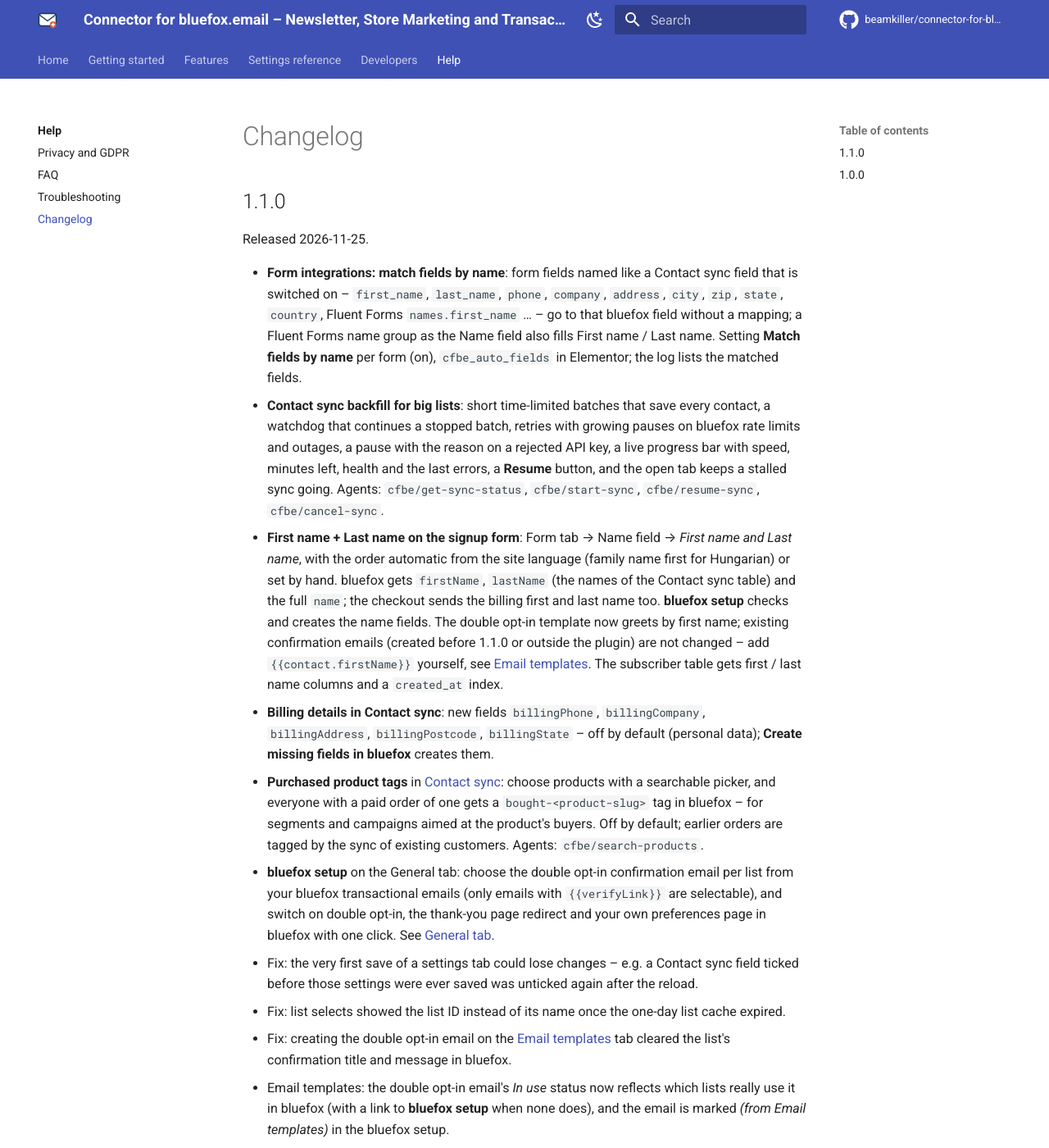
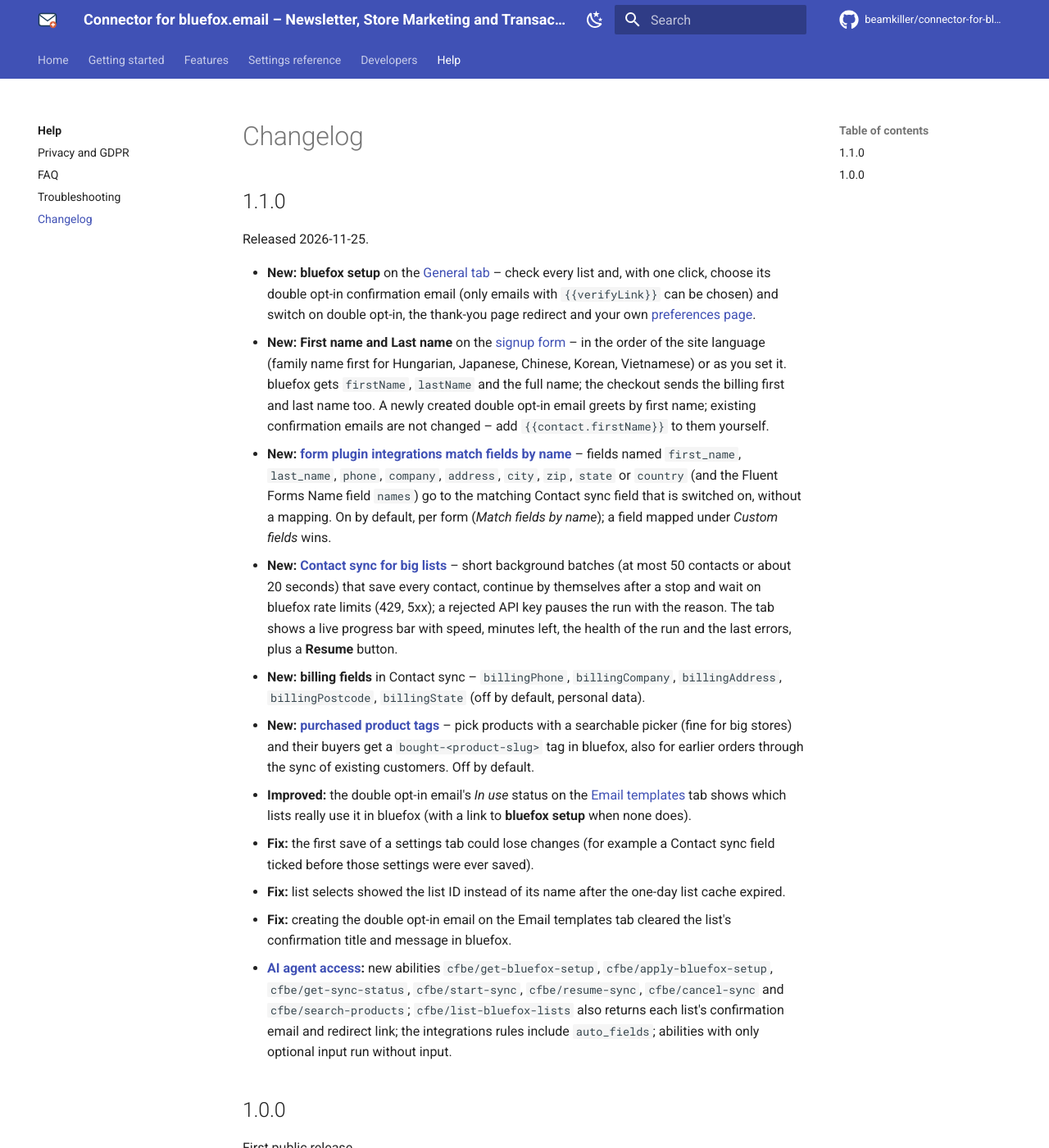
Before and after one commit to beamkiller/connector-for-bluefox-email, an MkDocs documentation site: the page built from docs/help/changelog.md, in a window 1280 px wide and 1400 px high. Shown: the whole window at 82% size. Built offline with MkDocs 1.6.1 and Material for MkDocs 9.7.7, drawn with Linux system fonts in a browser that asks for light colours; comment, search, counter and statistics services are not loaded; some of the changed text lies outside the part shown.

Commit message:
1.1.0 changelog: grouped New / Improved / Fix (readme and docs)
Co-Authored-By: Claude Opus 5.5 <noreply@anthropic.com>

```diff
--- a/docs/help/changelog.md
+++ b/docs/help/changelog.md
@@ -4,17 +4,17 @@
 
 Released 2026-11-25.
 
-- **Form integrations: match fields by name**: form fields named like a Contact sync field that is switched on – `first_name`, `last_name`, `phone`, `company`, `address`, `city`, `zip`, `state`, `country`, Fluent Forms `names.first_name` … – go to that bluefox field without a mapping; a Fluent Forms name group as the Name field also fills First name / Last name. Setting **Match fields by name** per form (on), `cfbe_auto_fields` in Elementor; the log lists the matched fields.
-- **Contact sync backfill for big lists**: short time-limited batches that save every contact, a watchdog that continues a stopped batch, retries with growing pauses on bluefox rate limits and outages, a pause with the reason on a rejected API key, a live progress bar with speed, minutes left, health and the last errors, a **Resume** button, and the open tab keeps a stalled sync going. Agents: `cfbe/get-sync-status`, `cfbe/start-sync`, `cfbe/resume-sync`, `cfbe/cancel-sync`.
-- **First name + Last name on the signup form**: Form tab → Name field → *First name and Last name*, with the order automatic from the site language (family name first for Hungarian) or set by hand. bluefox gets `firstName`, `lastName` (the names of the Contact sync table) and the full `name`; the checkout sends the billing first and last name too. **bluefox setup** checks and creates the name fields. The double opt-in template now greets by first name; existing confirmation emails (created before 1.1.0 or outside the plugin) are not changed – add `{{contact.firstName}}` yourself, see [Email templates](../features/email-templates.md). The subscriber table gets first / last name columns and a `created_at` index.
-- **Billing details in Contact sync**: new fields `billingPhone`, `billingCompany`, `billingAddress`, `billingPostcode`, `billingState` – off by default (personal data); **Create missing fields in bluefox** creates them.
-- **Purchased product tags** in [Contact sync](../features/contact-sync.md#purchased-product-tags): choose products with a searchable picker, and everyone with a paid order of one gets a `bought-<product-slug>` tag in bluefox – for segments and campaigns aimed at the product's buyers. Off by default; earlier orders are tagged by the sync of existing customers. Agents: `cfbe/search-products`.
-- **bluefox setup** on the General tab: choose the double opt-in confirmation email per list from your bluefox transactional emails (only emails with `{{verifyLink}}` are selectable), and switch on double opt-in, the thank-you page redirect and your own preferences page in bluefox with one click. See [General tab](../settings/general.md#bluefox-setup).
-- Fix: the very first save of a settings tab could lose changes – e.g. a Contact sync field ticked before those settings were ever saved was unticked again after the reload.
-- Fix: list selects showed the list ID instead of its name once the one-day list cache expired.
-- Fix: creating the double opt-in email on the [Email templates](../features/email-templates.md) tab cleared the list's confirmation title and message in bluefox.
-- Email templates: the double opt-in email's *In use* status now reflects which lists really use it in bluefox (with a link to **bluefox setup** when none does), and the email is marked *(from Email templates)* in the bluefox setup.
-- [AI agent access](../features/ai-agent-access.md): new abilities `cfbe/get-bluefox-setup` and `cfbe/apply-bluefox-setup`; `cfbe/list-bluefox-lists` also returns each list's confirmation email and redirect link; `cfbe/get-settings` and the setup abilities run without input (they failed with *input is not of type object* before).
+- **New: bluefox setup** on the [General tab](../settings/general.md) – check every list and, with one click, choose its double opt-in confirmation email (only emails with `{{verifyLink}}` can be chosen) and switch on double opt-in, the thank-you page redirect and your own [preferences page](../features/preferences-page.md).
+- **New: First name and Last name** on the [signup form](../settings/form.md) – in the order of the site language (family name first for Hungarian, Japanese, Chinese, Korean, Vietnamese) or as you set it. bluefox gets `firstName`, `lastName` and the full name; the checkout sends the billing first and last name too. A newly created double opt-in email greets by first name; existing confirmation emails are not changed – add `{{contact.firstName}}` to them yourself.
+- **New: [form plugin integrations match fields by name](../features/form-integrations.md#match-fields-by-name)** – fields named `first_name`, `last_name`, `phone`, `company`, `address`, `city`, `zip`, `state` or `country` (and the Fluent Forms Name field `names`) go to the matching Contact sync field that is switched on, without a mapping. On by default, per form (*Match fields by name*); a field mapped under *Custom fields* wins.
+- **New: [Contact sync for big lists](../features/contact-sync.md#backfill)** – short background batches (at most 50 contacts or about 20 seconds) that save every contact, continue by themselves after a stop and wait on bluefox rate limits (429, 5xx); a rejected API key pauses the run with the reason. The tab shows a live progress bar with speed, minutes left, the health of the run and the last errors, plus a **Resume** button.
+- **New: billing fields** in Contact sync – `billingPhone`, `billingCompany`, `billingAddress`, `billingPostcode`, `billingState` (off by default, personal data).
+- **New: [purchased product tags](../features/contact-sync.md#purchased-product-tags)** – pick products with a searchable picker (fine for big stores) and their buyers get a `bought-<product-slug>` tag in bluefox, also for earlier orders through the sync of existing customers. Off by default.
+- **Improved:** the double opt-in email's *In use* status on the [Email templates](../features/email-templates.md) tab shows which lists really use it in bluefox (with a link to **bluefox setup** when none does).
+- **Fix:** the first save of a settings tab could lose changes (for example a Contact sync field ticked before those settings were ever saved).
+- **Fix:** list selects showed the list ID instead of its name after the one-day list cache expired.
+- **Fix:** creating the double opt-in email on the Email templates tab cleared the list's confirmation title and message in bluefox.
+- **[AI agent access](../features/ai-agent-access.md):** new abilities `cfbe/get-bluefox-setup`, `cfbe/apply-bluefox-setup`, `cfbe/get-sync-status`, `cfbe/start-sync`, `cfbe/resume-sync`, `cfbe/cancel-sync` and `cfbe/search-products`; `cfbe/list-bluefox-lists` also returns each list's confirmation email and redirect link; the integrations rules include `auto_fields`; abilities with only optional input run without input.
 
 ## 1.0.0
 
```
Also changed, not shown: readme.txt.
